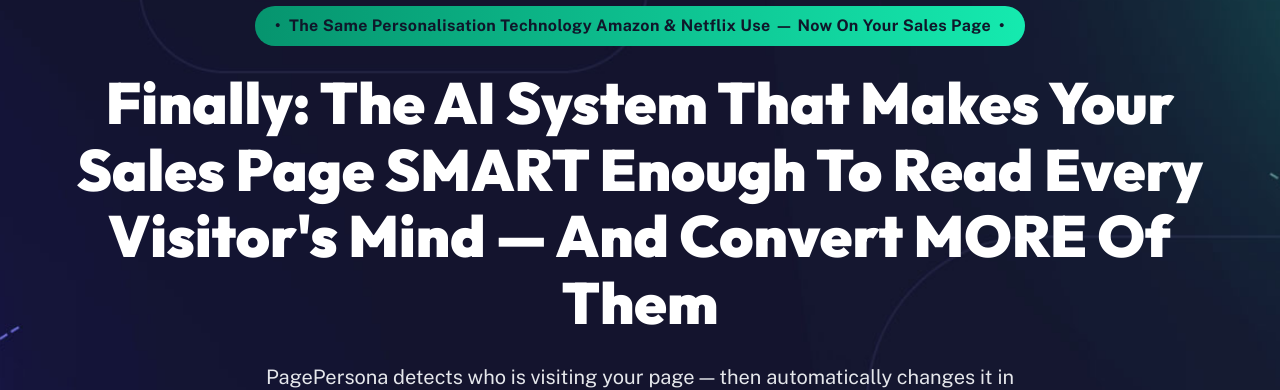
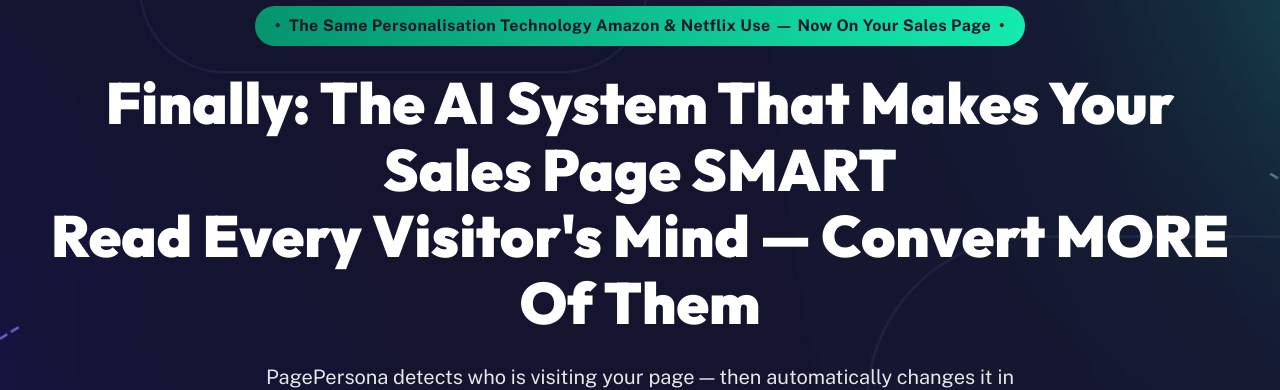
Before and after one commit to chovtech/chov, a Next.js app in the folder apps/pagepersona/frontend/: page / in a window 1280 px wide. Shown: the part 231-621 px from the top of the page. Built offline with nearby package versions, Linux system fonts and the light colour scheme.

Commit message:
copy(hero): shorten headline to 2-line punchy version

```diff
--- a/apps/pagepersona/frontend/app/_components/sales/HeroSection.tsx
+++ b/apps/pagepersona/frontend/app/_components/sales/HeroSection.tsx
@@ -48,7 +48,8 @@ const HeroSection = () => {
             maxWidth: '1300px',
           }}
         >
-          Finally: The AI System That Makes Your Sales Page SMART Enough To Read Every Visitor&apos;s Mind — And Convert MORE Of Them
+          Finally: The AI System That Makes Your Sales Page SMART<br />
+          Read Every Visitor&apos;s Mind — Convert MORE Of Them
         </h1>
 
         {/* Subheadline */}
```
Also changed, not shown: 1 other file (tests, documents, lock files or other folders).
